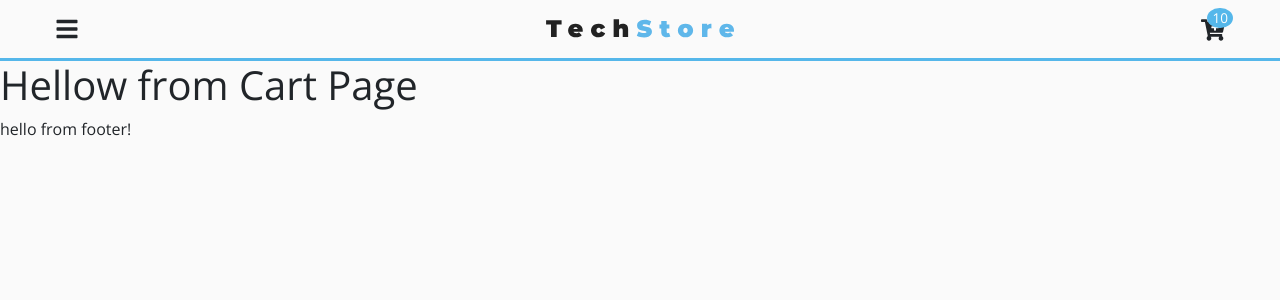
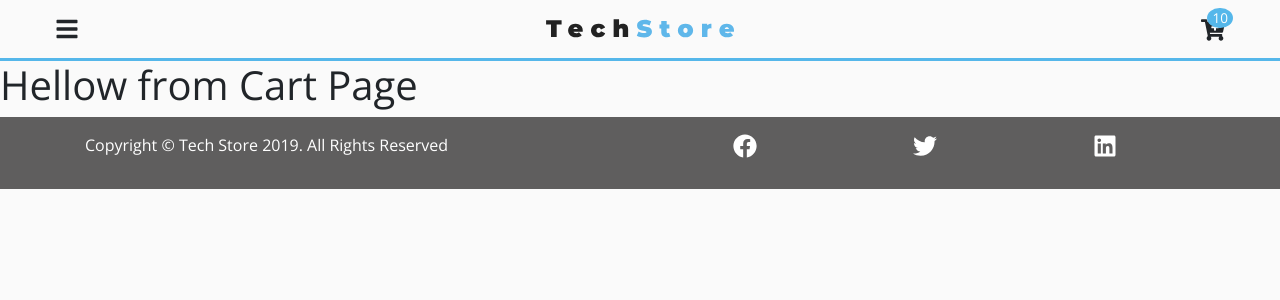
Before and after one commit to haveeru/react-tech-store, a React (Create React App) app: page /cart in a window 1280 px wide. Shown: the top 300 px of the page. Built offline with nearby package versions, Linux system fonts and the light colour scheme.

Commit message:
social media icons

```diff
--- a/src/App.css
+++ b/src/App.css
@@ -4,7 +4,7 @@
   --primaryColor: #55b7ea;
   --primaryRGBA:  rgba(0,0,0,0.3);
   --mainGrey: #fafafa;
-  --darkGrey: #5f5efe;
+  --darkGrey: #5f5e5e;
   --mainWhite:  #fff;
   --mainBlack:  #222;
   --mainTransition: all 0.3s ease-in-out;
--- a/src/components/Footer.js
+++ b/src/components/Footer.js
@@ -1,11 +1,42 @@
 import React from 'react';
+import styled from 'styled-components';
+import {ProductConsumer} from '../context';
 
 const Footer = () => {
     return (
-        <>
-            hello from footer!
-        </>
+        <ProductConsumer>
+            {value=>{
+                return <FooterWrapper>
+                    <div className="container py-3">
+                        <div className="row">
+                            <div className="col-md-6" >
+                                <p className="text-capitalize">
+                                    copyright &copy; tech store {new Date().getFullYear()}. all rights reserved{" "}
+                                </p>
+                            </div>
+                            <div className="col-md-6 d-flex justify-content-around" >
+                                {value.socialIcons.map(item => <a href={item.url} key={item.id}>{item.icon}</a>)}
+                            </div>
+                        </div>
+                    </div>
+                </FooterWrapper>
+            }}
+        </ProductConsumer>
     );
 };
 
 export default Footer;
+
+const FooterWrapper = styled.footer`
+    background: var(--darkGrey);
+    color: var(--mainWhite);
+    .icon{
+        font-size: 1.5rem;
+        color: var(--mainWhite);
+        transition: var(--mainTransition);
+    }
+    .icon:hover{
+        color: var(--primaryColor);
+        cursor: pointer;
+    }
+`;
--- a/src/context/context.js
+++ b/src/context/context.js
@@ -1,5 +1,6 @@
 import React, { Component } from 'react';
 import { linkData } from './linkData';
+import {SocialData} from './socialData';
 
 const ProductContext = React.createContext();
 //Provider
@@ -11,6 +12,7 @@ class ProductProvider extends Component{
         cartOpen: false,
         cartItems: 10,
         links: linkData,
+        socialIcons: SocialData,
         cart: []
     }
 
--- /dev/null
+++ b/src/context/socialData.js
@@ -0,0 +1,20 @@
+import React from 'react';
+import {FaFacebook, FaTwitter, FaLinkedin} from 'react-icons/fa';
+
+export const SocialData = [
+    {
+        id: 1,
+        icon: <FaFacebook className="icon" />,
+        url:'https://facebook.com'
+    },
+    {
+        id: 2,
+        icon: <FaTwitter className="icon"/>,
+        url:'https://twitter.com'
+    },
+    {
+        id: 3,
+        icon:<FaLinkedin className="icon"/>,
+        url:'https://linkedin.com'
+    }
+];
```
